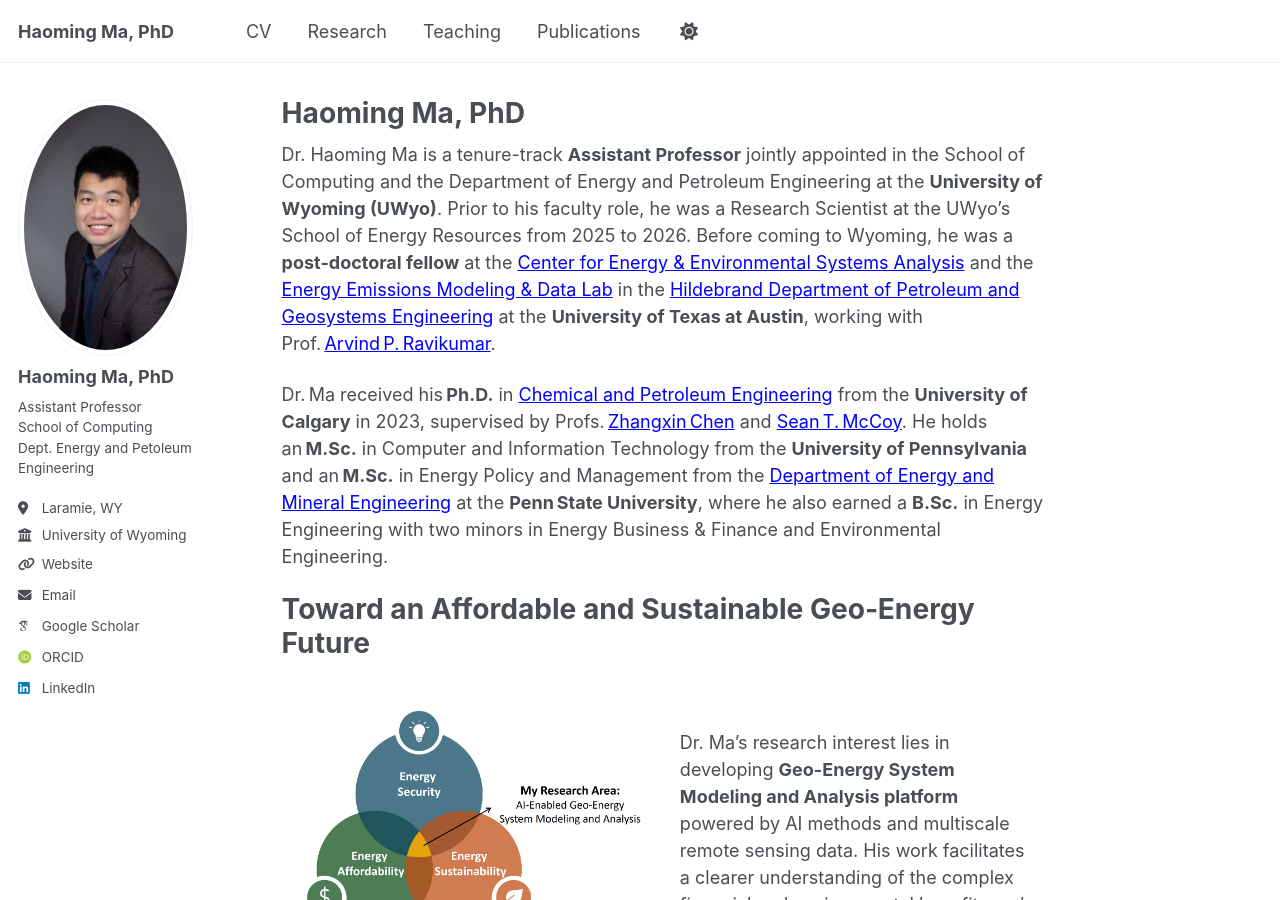
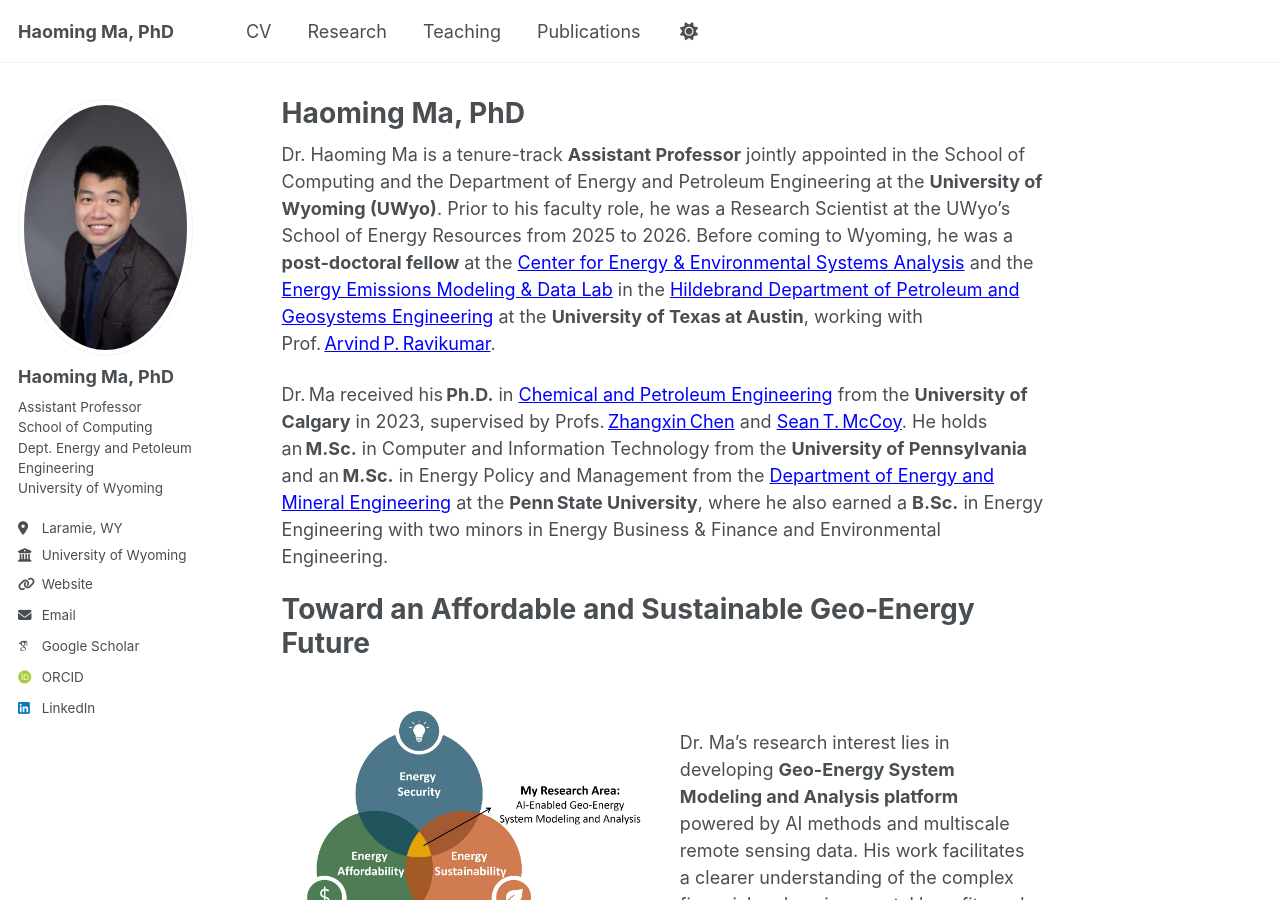
Before and after one commit to haoming-ma/haoming-ma.github.io, a Jekyll site: the page built from _pages/about.md, in a window 1280 px wide and 900 px high. Built offline with Jekyll 4.4.1, drawn with Linux system fonts in a browser that asks for light colours; some web fonts are replaced.

Commit message:
Update _config.yml

```diff
--- a/_config.yml
+++ b/_config.yml
@@ -24,7 +24,7 @@ author:
   avatar           : "profile.jpg"
   name             : "Haoming Ma, PhD"
   pronouns         : # example: "she/her"
-  bio              : "Assistant Professor <br>School of Computing<br>Dept. Energy and Petoleum Engineering"
+  bio              : "Assistant Professor <br>School of Computing<br>Dept. Energy and Petoleum Engineering<br>University of Wyoming"
   location         : "Laramie, WY"
   employer         : "University of Wyoming"
   uri              : "https://www.uwyo.edu/ser/about-us/administration-staff/ma.html"
```
